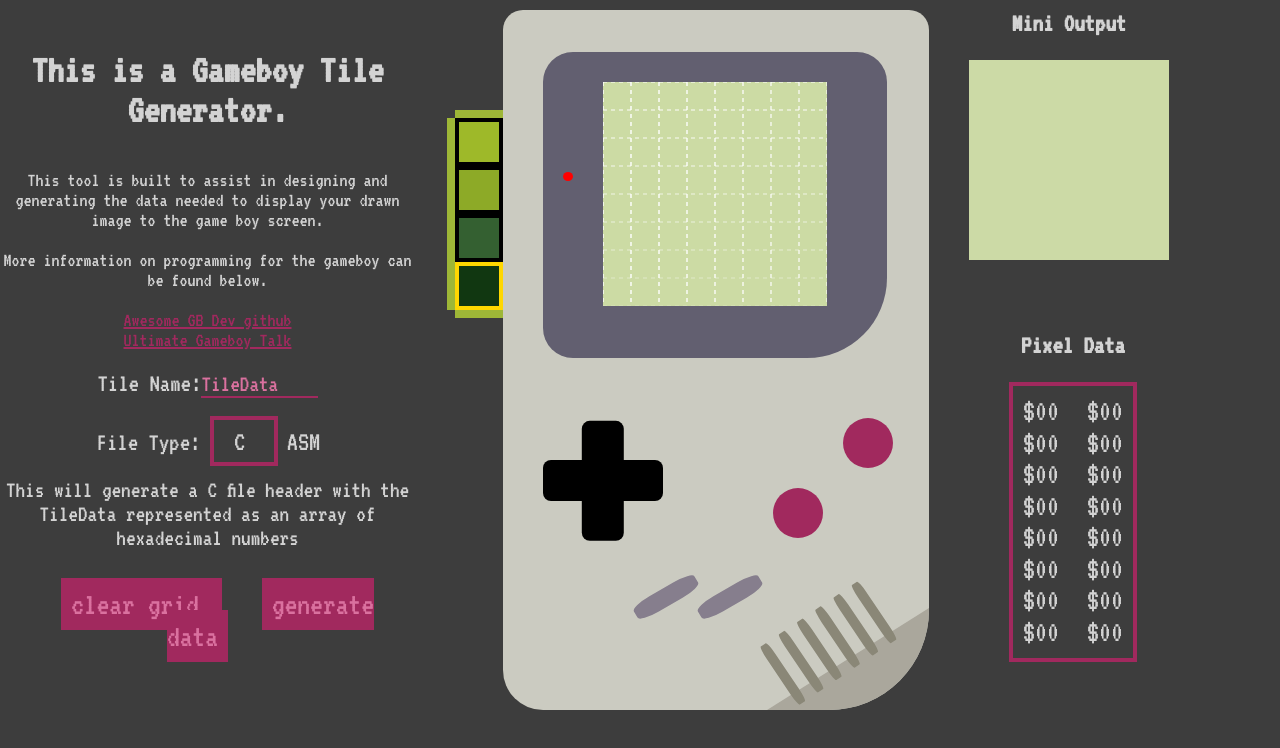
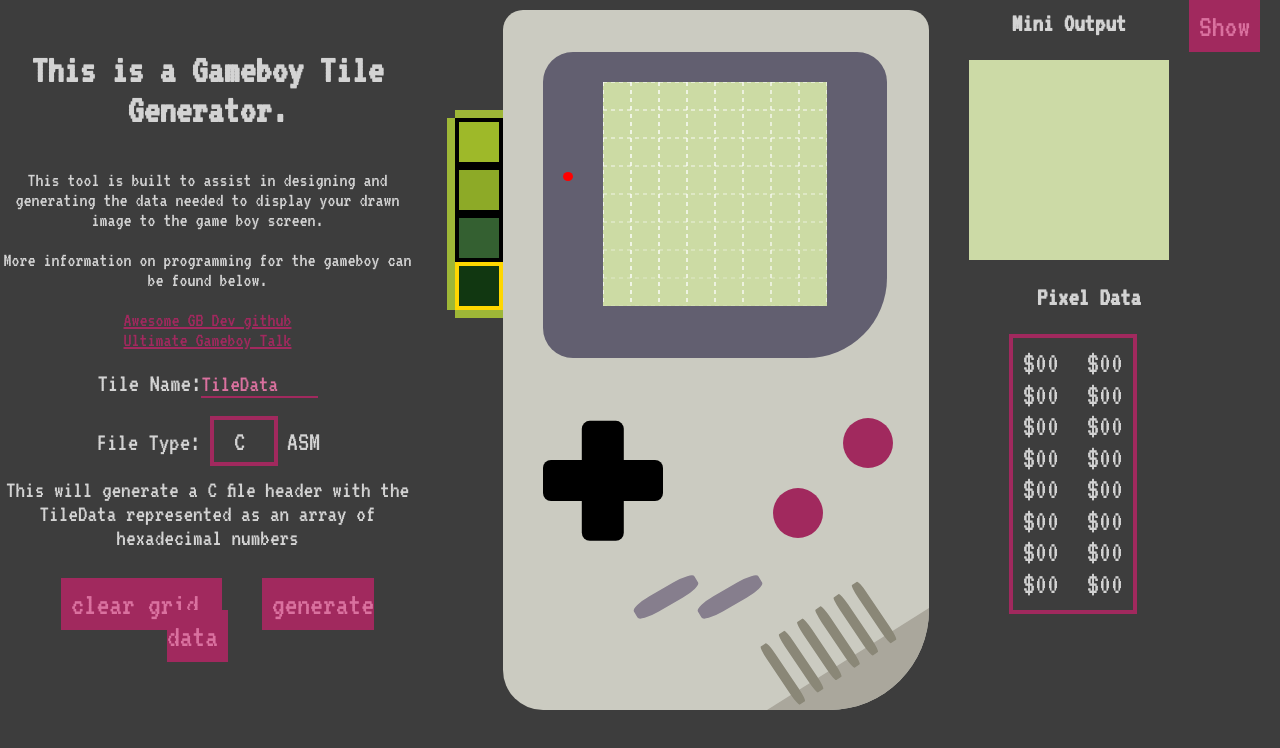
Before and after one commit to spkelly/gb-pallete, a Vue app: page / in a window 1280 px wide. Shown: the top 748 px of the page. Built offline with nearby package versions, Linux system fonts and the light colour scheme.

Commit message:
added toggle visibility to pixel grid, reordered components into column

```diff
--- a/src/components/Output.vue
+++ b/src/components/Output.vue
@@ -1,8 +1,8 @@
 <template>
 <section id="output">
   <MiniOutput />
+  <DataOutput />
   <TileOutput />
-  <DataOutput />
 </section>
 </template>
 
@@ -28,9 +28,10 @@ export default {
 <style lang="scss">
 
   #output{
-    width: fit-content;
+    height: 610px;
     margin-left: 40px;
     display: flex;
+    flex-direction: column;
     flex-wrap: wrap;
   }
 
--- a/src/components/TileOutput.vue
+++ b/src/components/TileOutput.vue
@@ -1,12 +1,13 @@
 <template>
-  <section>
-    <!-- <div class="out">
+  <section >
+    <div class="button" @click="visible = !visible">{{visible?'Hide':'Show'}}</div>
+    <div v-if="visible" class="out">
     <div class="output" >
       <code v-for="(row, index) in pixelMatrix" :key="index">
         {{row.join()}}
       </code>
     </div>
-    </div> -->
+    </div>
   </section>
 </template>
 
@@ -15,6 +16,11 @@ import MiniOutput from './MiniOutput.vue';
 
 export default {
   name: "TileOutput",
+  data(){
+    return({
+      visible:false
+    })
+  },
   props:{
     tileData:Array
   },
```
